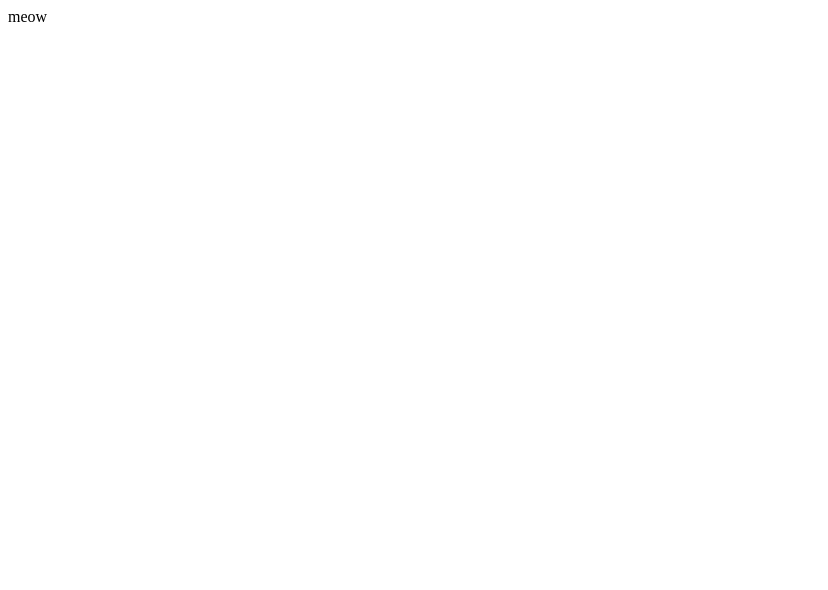
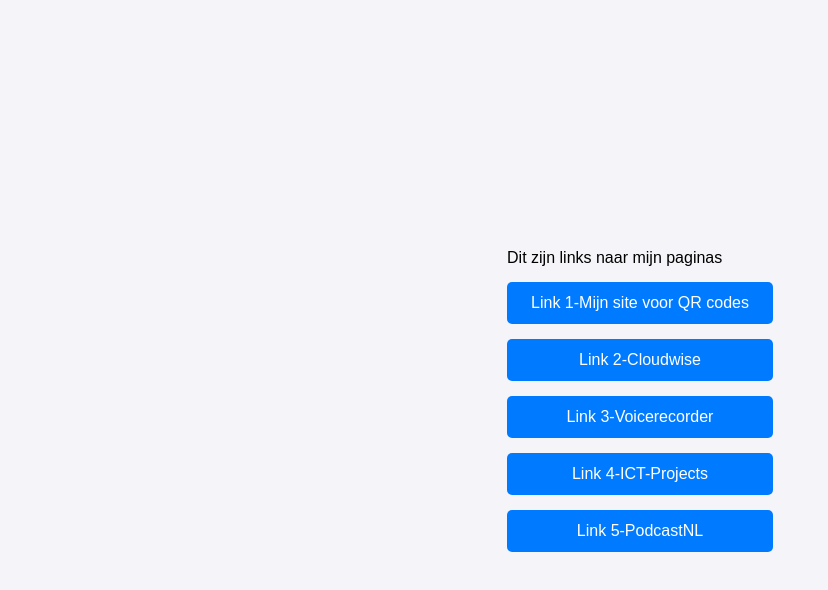
Before and after one commit to quintenmuskens-png/quintenmuskens-png.github.io, a plain HTML site: page index.html in a window 1280 px wide. Shown: the whole page, without its empty margins (0-828 px from the left). Drawn offline with Linux system fonts and the light colour scheme.

Commit message:
Create basic HTML structure with links

```diff
--- a/index.html
+++ b/index.html
@@ -1 +1,58 @@
-meow
+<!DOCTYPE html>
+<html lang="en">
+<head>
+    <meta charset="UTF-8">
+    <meta name="viewport" content="width=device-width, initial-scale=1.0">
+    <title>Quinten Muskens´s Homepagina</title>
+    <style>
+        /* Optional: Makes the buttons look nice and centered */
+        body {
+            font-family: Arial, sans-serif;
+            display: flex;
+            flex-direction: column;
+            align-items: center;
+            justify-content: center;
+            height: 100vh;
+            background-color: #f4f4f9;
+            margin: 0;
+        }
+
+        .button-container {
+            display: flex;
+            flex-direction: column;
+            gap: 15px;
+        }
+
+        /* This styles the link to look like a button */
+        .link-button {
+            display: inline-block;
+            padding: 12px 24px;
+            font-size: 16px;
+            color: white;
+            background-color: #007bff;
+            text-decoration: none;
+            border-radius: 5px;
+            text-align: center;
+            transition: background-color 0.2s ease;
+        }
+
+        /* Changes color when you hover over it */
+        .link-button:hover {
+            background-color: #0056b3;
+        }
+    </style>
+</head>
+<body>
+
+    <div class="button-container">
+      <span>Dit zijn links naar mijn paginas</span>
+        <!-- Replace the '#' with your actual website links -->
+        <a href="https://quintenmuskens-png.github.io/garmin" target="_blank" class="link-button">Link 1-Mijn site voor QR codes</a>
+        <a href="https://quintenmuskens-png.github.io/cloudwise" target="_blank" class="link-button">Link 2-Cloudwise</a>
+        <a href="https://quintenmuskens-png.github.io/voicerecorder" class="link-button">Link 3-Voicerecorder</a>
+      <a href="https://quintenmuskens-png.github.io/ict-projects" class="link-button">Link 4-ICT-Projects</a>
+      <a href="https://quintenmuskens-png.github.io/podcastnl" class="link-button">Link 5-PodcastNL</a>
+    </div>
+
+</body>
+</html>
```
